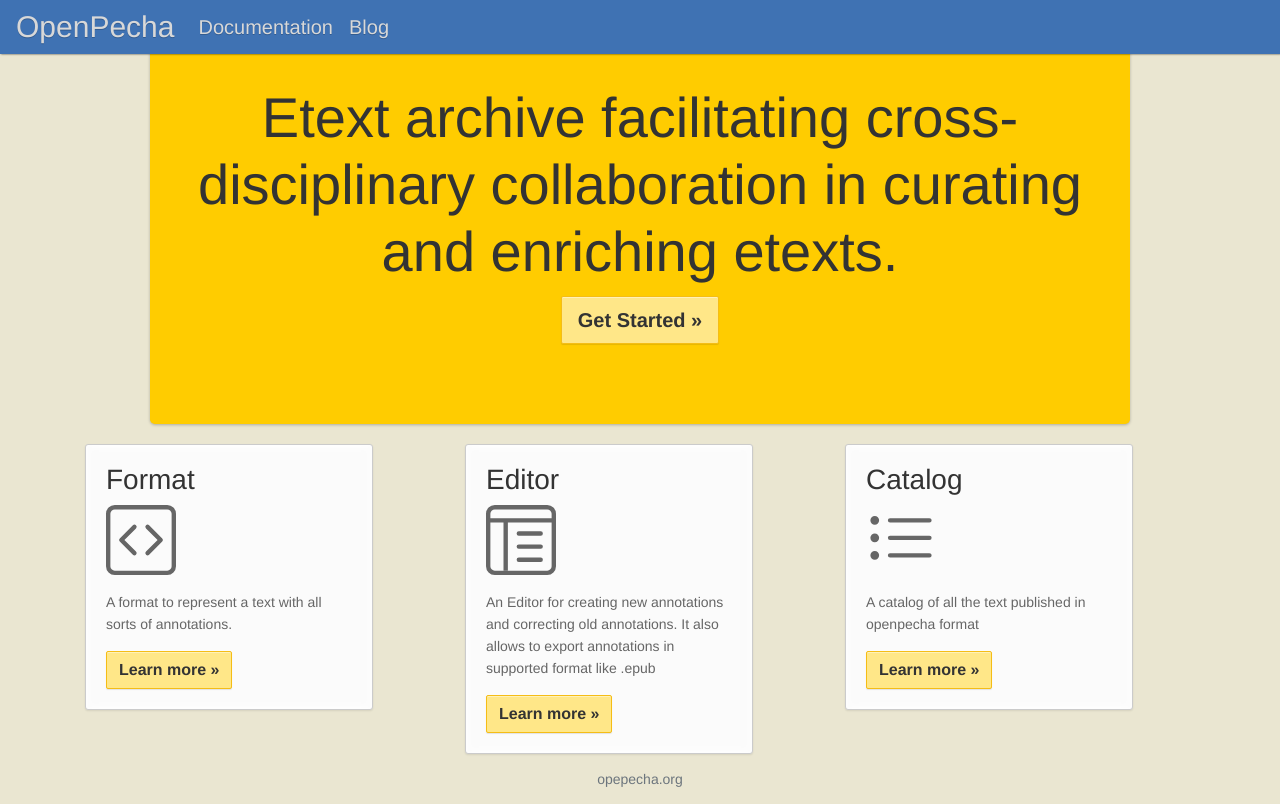
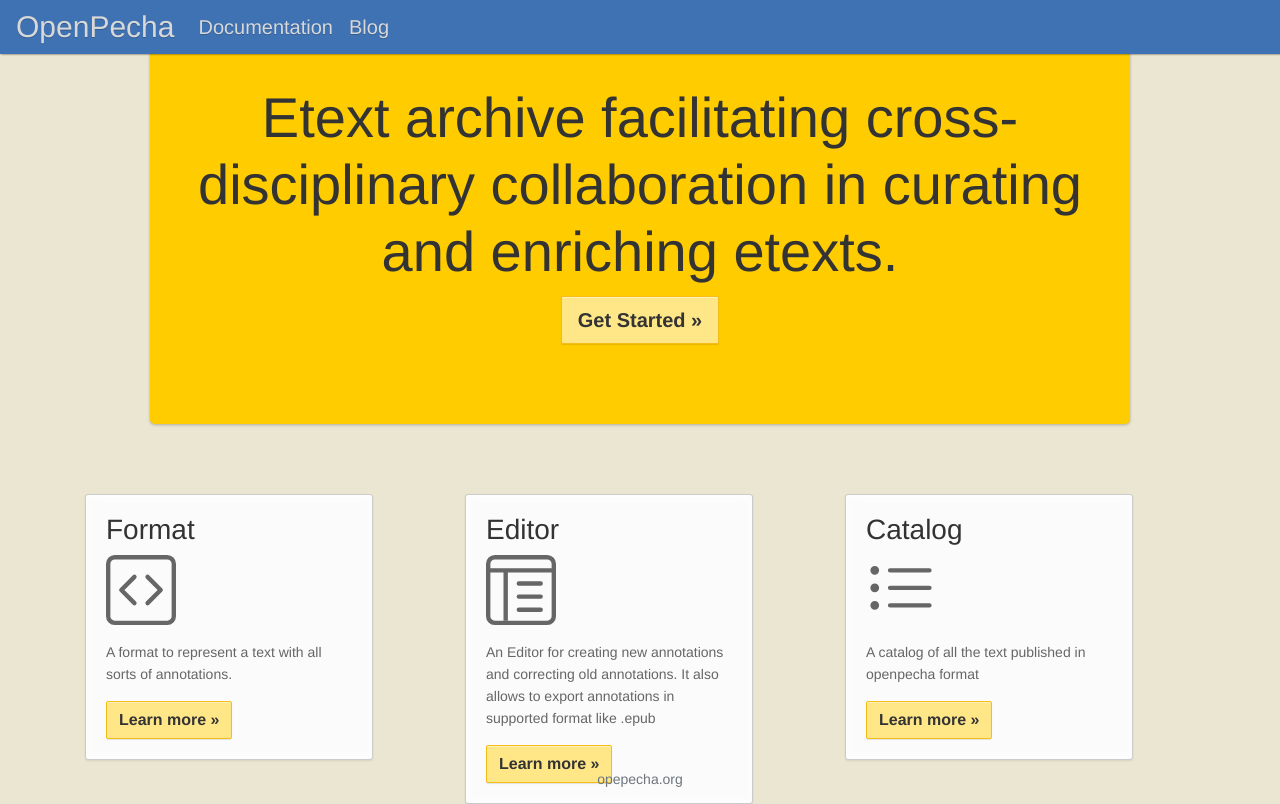
Before and after one commit to OpenPecha/openpecha-bot, a Flask app: page / in a window 1280 px wide. Run offline with Flask 2, Linux system fonts and the light colour scheme; parts of the project's set-up code (start-up, migrations or seed data) failed here and were passed over; some libraries are stand-ins or nearby versions.

Commit message:
fix(landing-page): fix sections margin-top

```diff
--- a/editor/static/css/main.css
+++ b/editor/static/css/main.css
@@ -77,6 +77,10 @@ h6 {
   font-size: 5em;
 }
 
+.sections {
+  margin-top: 70px;
+}
+
 .card {
   background: #fbfbfb;
   border-radius: 3px;
--- a/editor/templates/index.html
+++ b/editor/templates/index.html
@@ -39,7 +39,7 @@
         </div>
     </div>
 
-    <div class="container">
+    <div class="container sections">
         <div class="row">
             <div class="col">
                 <div class="card" style="width: 18rem;">
```
